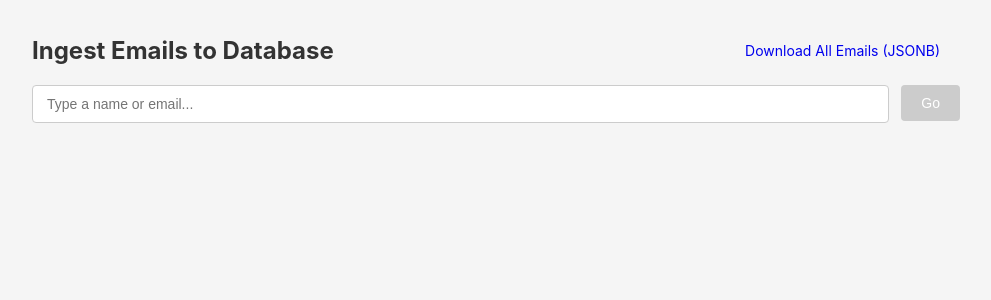
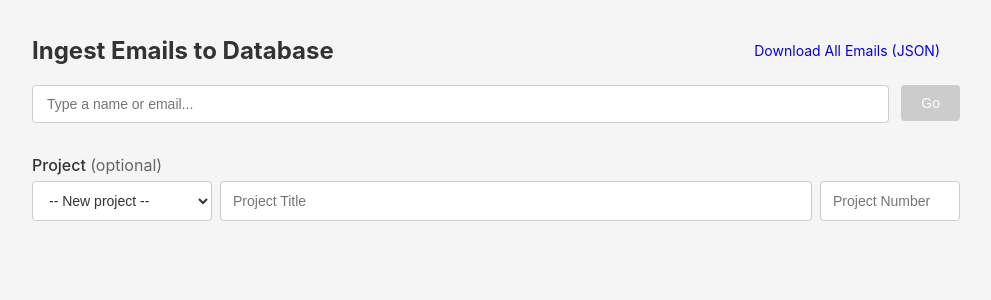
Before and after one commit to mmoser-adrianv/email-fetch, a Flask app: template templates/ingest.html in a window 1280 px wide. Shown: the part 45-345 px from the top of the page, without its empty margins (144-1135 px from the left). Run offline with Flask 3, Linux system fonts and the light colour scheme; the template is opened without the code that fills it, so the values that code supplies are empty.

Commit message:
QOL fixes

```diff
--- a/app.py
+++ b/app.py
@@ -13,8 +13,9 @@ import auth_helper
 import graph_helper
 from flask_migrate import Migrate
 from models import (
-    db, save_email_to_db, ChatSession, ChatMessage, Email,
-    TeamsChat, TeamsMessage, upsert_teams_chat, save_teams_messages_to_db,
+    db, save_email_to_db, ChatSession, ChatMessage, Email, Project,
+    TeamsChat, TeamsMessage,
+    upsert_teams_chat, save_teams_messages_to_db, clean_body_for_export,
 )
 
 app = Flask(__name__)
@@ -186,26 +187,37 @@ def download_file():
 def export_emails_json():
     if not session.get("user"):
         return jsonify({"error": "login_required"}), 401
-    emails = Email.query.options(db.joinedload(Email.attachments)).all()
+    project_id = request.args.get("project_id", type=int)
+    query = Email.query.options(
+        db.joinedload(Email.attachments),
+        db.joinedload(Email.project),
+    )
+    if project_id:
+        query = query.filter(Email.project_id == project_id)
+    emails = query.all()
     data = []
     for email in emails:
+        # Use new separate fields; fall back to legacy merged recipients for old rows
+        to = json.loads(email.to_recipients) if email.to_recipients else (
+            json.loads(email.recipients) if email.recipients else []
+        )
+        cc = json.loads(email.cc_recipients) if email.cc_recipients else []
+        bcc = json.loads(email.bcc_recipients) if email.bcc_recipients else []
         data.append({
             "id": email.id,
             "message_id": email.message_id,
-            "sender_email": email.sender_email,
-            "sender_name": email.sender_name,
-            "recipients": json.loads(email.recipients) if email.recipients else [],
-            "date_received": email.date_received.isoformat() if email.date_received else None,
+            "thread_id": email.conversation_id or None,
+            "project_name": email.project.title if email.project else None,
+            "project_number": email.project.project_number if email.project else None,
             "subject": email.subject,
-            "body": email.body_text,
-            "attachments": [
-                {
-                    "filename": a.filename,
-                    "content_type": a.content_type,
-                    "extracted_text": a.extracted_text,
-                }
-                for a in email.attachments
-            ],
+            "date": email.date_received.isoformat() if email.date_received else None,
+            "from": email.sender_email,
+            "from_name": email.sender_name,
+            "to": to,
+            "cc": cc,
+            "bcc": bcc,
+            "body": clean_body_for_export(email.body_text) if email.body_text else None,
+            "attachments": [a.filename for a in email.attachments],
         })
     from datetime import datetime
     timestamp = datetime.now().strftime("%Y%m%d_%H%M%S")
@@ -213,8 +225,42 @@ def export_emails_json():
     return Response(
         json_bytes,
         mimetype="application/json",
-        headers={"Content-Disposition": f'attachment; filename="emails_{timestamp}.jsonb"'},
+        headers={"Content-Disposition": f'attachment; filename="emails_{timestamp}.json"'},
     )
+
+
+@app.route("/api/projects", methods=["GET"])
+def list_projects():
+    if not session.get("user"):
+        return jsonify({"error": "login_required"}), 401
+    projects = Project.query.order_by(Project.created_at.desc()).all()
+    return jsonify([{
+        "id": p.id,
+        "title": p.title,
+        "project_number": p.project_number,
+        "created_at": p.created_at.isoformat() if p.created_at else None,
+    } for p in projects])
+
+
+@app.route("/api/projects", methods=["POST"])
+def create_project():
+    if not session.get("user"):
+        return jsonify({"error": "login_required"}), 401
+    data = request.get_json(silent=True) or {}
+    title = (data.get("title") or "").strip()
+    if not title:
+        return jsonify({"error": "title required"}), 400
+    project = Project(
+        title=title,
+        project_number=(data.get("project_number") or "").strip() or None,
+    )
+    db.session.add(project)
+    db.session.commit()
+    return jsonify({
+        "id": project.id,
+        "title": project.title,
+        "project_number": project.project_number,
+    }), 201
 
 
 @app.route("/ingest")
@@ -255,6 +301,7 @@ def ingest_run():
     data = request.get_json(silent=True) or {}
     message_id = data.get("messageId", "")
     searched_email = data.get("searchedEmail", "") or None
+    project_id = data.get("projectId") or None
     if not message_id:
         return jsonify({"error": "messageId required"}), 400
     token = auth_helper.get_token_from_cache()
@@ -271,7 +318,7 @@ def ingest_run():
     if detail.get("hasAttachments"):
         attachments = graph_helper.get_message_attachments(access_token, message_id)
 
-    saved, skipped = save_email_to_db(detail, attachments, searched_email=searched_email)
+    saved, skipped = save_email_to_db(detail, attachments, searched_email=searched_email, project_id=project_id)
 
     if saved:
         try:
@@ -699,16 +746,15 @@ def teams():
         .order_by(TeamsChat.scraped_at.desc().nullslast())
         .all()
     )
-    scraped_chats = [
-        {
+    scraped_chats = []
+    for c in chats:
+        scraped_chats.append({
             "chat_id": c.chat_id,
             "display_name": c.display_name,
             "member_count": c.member_count,
             "scraped_at": c.scraped_at,
             "message_count": len(c.messages),
-        }
-        for c in chats
-    ]
+        })
     return render_template("teams.html", user=session["user"], scraped_chats=scraped_chats)
 
 
@@ -865,6 +911,7 @@ def api_teams_messages_export():
     )
 
 
+
 @app.route("/api/auth/token-refresh", methods=["POST"])
 def token_refresh():
     """Called periodically by the frontend to silently refresh the access token."""
--- a/graph_helper.py
+++ b/graph_helper.py
@@ -529,6 +529,7 @@ def get_teams_messages_page(access_token, chat_id, next_link=None, top=50):
     messages = []
     for m in data.get("value", []):
         from_user = (m.get("from") or {}).get("user") or {}
+
         messages.append({
             "id": m.get("id", ""),
             "messageType": m.get("messageType", "message"),
--- a/static/js/ingest.js
+++ b/static/js/ingest.js
@@ -12,12 +12,65 @@
     var searchSpinner = document.getElementById("search-spinner");
     var statusText = document.getElementById("status-text");
     var progressBar = document.getElementById("progress-bar");
+    var projectSelect = document.getElementById("project-select");
+    var projectTitleInput = document.getElementById("project-title");
+    var projectNumberInput = document.getElementById("project-number");
+    var downloadLink = document.getElementById("download-link");
+
+    function updateDownloadLink() {
+        var pid = projectSelect.value;
+        if (pid) {
+            var label = projectSelect.options[projectSelect.selectedIndex].textContent;
+            downloadLink.href = "/api/emails/export?project_id=" + encodeURIComponent(pid);
+            downloadLink.textContent = "Download Project Emails (JSON)";
+        } else {
+            downloadLink.href = "/api/emails/export";
+            downloadLink.textContent = "Download All Emails (JSON)";
+        }
+    }
 
     var selectedEmail = null;
     var debounceTimer = null;
     var stopped = false;
     var isRunning = false;
     var rowIndex = 0;
+    var currentProjectId = null;
+
+    // ── Projects ──────────────────────────────────────────────────────────────
+
+    function loadProjects() {
+        fetch("/api/projects")
+            .then(function (res) { return res.json(); })
+            .then(function (projects) {
+                projects.forEach(function (p) {
+                    var opt = document.createElement("option");
+                    opt.value = p.id;
+                    opt.textContent = p.title + (p.project_number ? " (" + p.project_number + ")" : "");
+                    opt.dataset.number = p.project_number || "";
+                    projectSelect.appendChild(opt);
+                });
+            })
+            .catch(function () {});
+    }
+
+    projectSelect.addEventListener("change", function () {
+        var selected = this.value;
+        if (selected) {
+            var opt = this.options[this.selectedIndex];
+            projectTitleInput.value = opt.textContent.replace(/ \(.*\)$/, "");
+            projectNumberInput.value = opt.dataset.number || "";
+            projectTitleInput.disabled = true;
+            projectNumberInput.disabled = true;
+        } else {
+            projectTitleInput.value = "";
+            projectNumberInput.value = "";
+            projectTitleInput.disabled = false;
+            projectNumberInput.disabled = false;
+        }
+        updateDownloadLink();
+    });
+
+    loadProjects();
 
     // ── Wake Lock ─────────────────────────────────────────────────────────────
 
@@ -132,6 +185,7 @@
         stopped = false;
         isRunning = true;
         rowIndex = 0;
+        currentProjectId = null;
         logBody.innerHTML = "";
         countProcessed.textContent = "0";
         countSaved.textContent = "0";
@@ -145,7 +199,41 @@
 
         acquireWakeLock();
         startTokenRefresh();
-        fetchPage(selectedEmail, null);
+
+        var existingProjectId = projectSelect.value;
+        if (existingProjectId) {
+            currentProjectId = parseInt(existingProjectId, 10);
+            fetchPage(selectedEmail, null);
+        } else {
+            var title = projectTitleInput.value.trim();
+            if (title) {
+                fetch("/api/projects", {
+                    method: "POST",
+                    headers: { "Content-Type": "application/json" },
+                    body: JSON.stringify({ title: title, project_number: projectNumberInput.value.trim() }),
+                })
+                    .then(function (res) { return res.json(); })
+                    .then(function (data) {
+                        if (data.id) {
+                            currentProjectId = data.id;
+                            // Add new project to dropdown and select it
+                            var opt = document.createElement("option");
+                            opt.value = data.id;
+                            opt.textContent = data.title + (data.project_number ? " (" + data.project_number + ")" : "");
+                            opt.dataset.number = data.project_number || "";
+                            projectSelect.appendChild(opt);
+                            projectSelect.value = data.id;
+                            projectTitleInput.disabled = true;
+                            projectNumberInput.disabled = true;
+                            updateDownloadLink();
+                        }
+                        fetchPage(selectedEmail, null);
+                    })
+                    .catch(function () { fetchPage(selectedEmail, null); });
+            } else {
+                fetchPage(selectedEmail, null);
+            }
+        }
     });
 
     stopBtn.addEventListener("click", function () {
@@ -213,7 +301,7 @@
         fetch("/api/ingest/run", {
             method: "POST",
             headers: { "Content-Type": "application/json" },
-            body: JSON.stringify({ messageId: msg.id, searchedEmail: email }),
+            body: JSON.stringify({ messageId: msg.id, searchedEmail: email, projectId: currentProjectId }),
         })
             .then(function (res) {
                 if (res.status === 401) { window.location.href = "/login"; return null; }
--- a/static/js/teams.js
+++ b/static/js/teams.js
@@ -275,4 +275,5 @@
         div.textContent = text || "";
         return div.innerHTML;
     }
+
 })();
--- a/templates/ingest.html
+++ b/templates/ingest.html
@@ -2,7 +2,10 @@
 {% block title %}Email Ingest{% endblock %}
 {% block styles %}
 <style>
-@keyframes spin { to { transform: rotate(360deg); } }
+@keyframes spin {
+    from { transform: translateY(-50%) rotate(0deg); }
+    to   { transform: translateY(-50%) rotate(360deg); }
+}
 
 /* Indeterminate progress bar */
 #progress-bar {
@@ -64,12 +67,40 @@
     font-size: 0.95em;
     color: #333;
 }
+
+/* Project section inputs */
+#project-select,
+#project-title,
+#project-number {
+    padding: 9px 12px;
+    font-size: 14px;
+    border: 1px solid #ccc;
+    border-radius: 4px;
+    background: #fff;
+    color: #333;
+    height: 40px;
+    box-sizing: border-box;
+}
+#project-select:focus,
+#project-title:focus,
+#project-number:focus {
+    outline: none;
+    border-color: #0078d4;
+    box-shadow: 0 0 0 2px rgba(0, 120, 212, 0.2);
+}
+#project-select:disabled,
+#project-title:disabled,
+#project-number:disabled {
+    background: #f5f5f5;
+    color: #888;
+    cursor: not-allowed;
+}
 </style>
 {% endblock %}
 {% block content %}
 <div style="display:flex; align-items:center; justify-content:space-between; flex-wrap:wrap; gap:8px; margin-bottom:16px;">
     <h1 style="margin:0;">Ingest Emails to Database</h1>
-    <a href="/api/emails/export" class="btn btn-secondary" download>Download All Emails (JSONB)</a>
+    <a id="download-link" href="/api/emails/export" class="btn btn-secondary" download="emails.json">Download All Emails (JSON)</a>
 </div>
 <div class="search-container">
     <div class="search-wrapper">
@@ -79,6 +110,17 @@
     </div>
     <button id="go-btn" class="btn btn-primary" disabled>Go</button>
     <button id="stop-btn" class="btn btn-stop" style="display:none;">Stop</button>
+</div>
+
+<div style="margin-bottom:16px;">
+    <label style="font-weight:500; display:block; margin-bottom:6px;">Project <span style="font-weight:400; color:#666;">(optional)</span></label>
+    <div style="display:flex; gap:8px; flex-wrap:wrap; align-items:center;">
+        <select id="project-select" style="min-width:180px;">
+            <option value="">-- New project --</option>
+        </select>
+        <input type="text" id="project-title" placeholder="Project Title" style="flex:1; min-width:160px;">
+        <input type="text" id="project-number" placeholder="Project Number" style="width:140px;">
+    </div>
 </div>
 
 <div id="progress-panel" style="display:none;">
```
Also changed, not shown: migrations/versions/e5f6a7b8c9d0_add_teams_attachments.py (added, +43 -0 lines), migrations/versions/f6a7b8c9d0e1_add_cc_bcc_conversation_project.py (added, +46 -0 lines), models.py (+57 -16 lines), templates/teams.html (+22 -2 lines), 5 other files.
